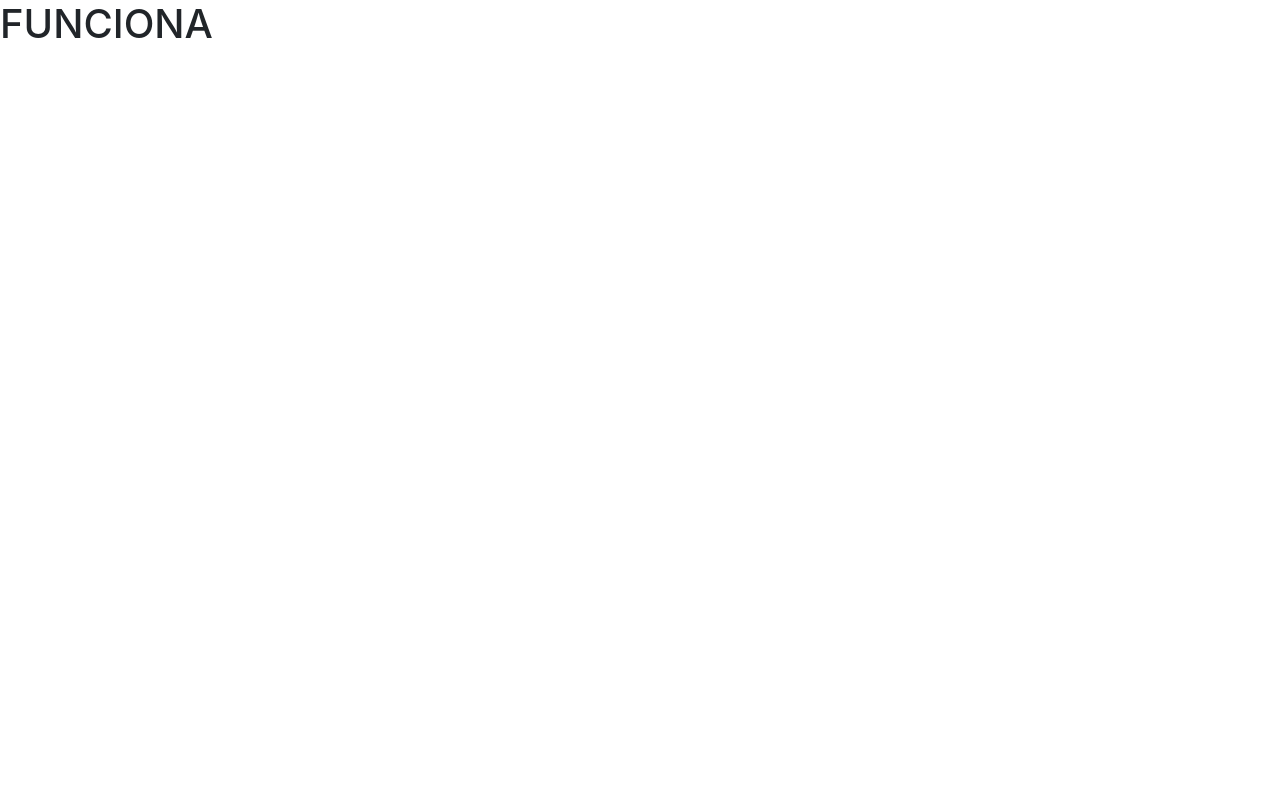
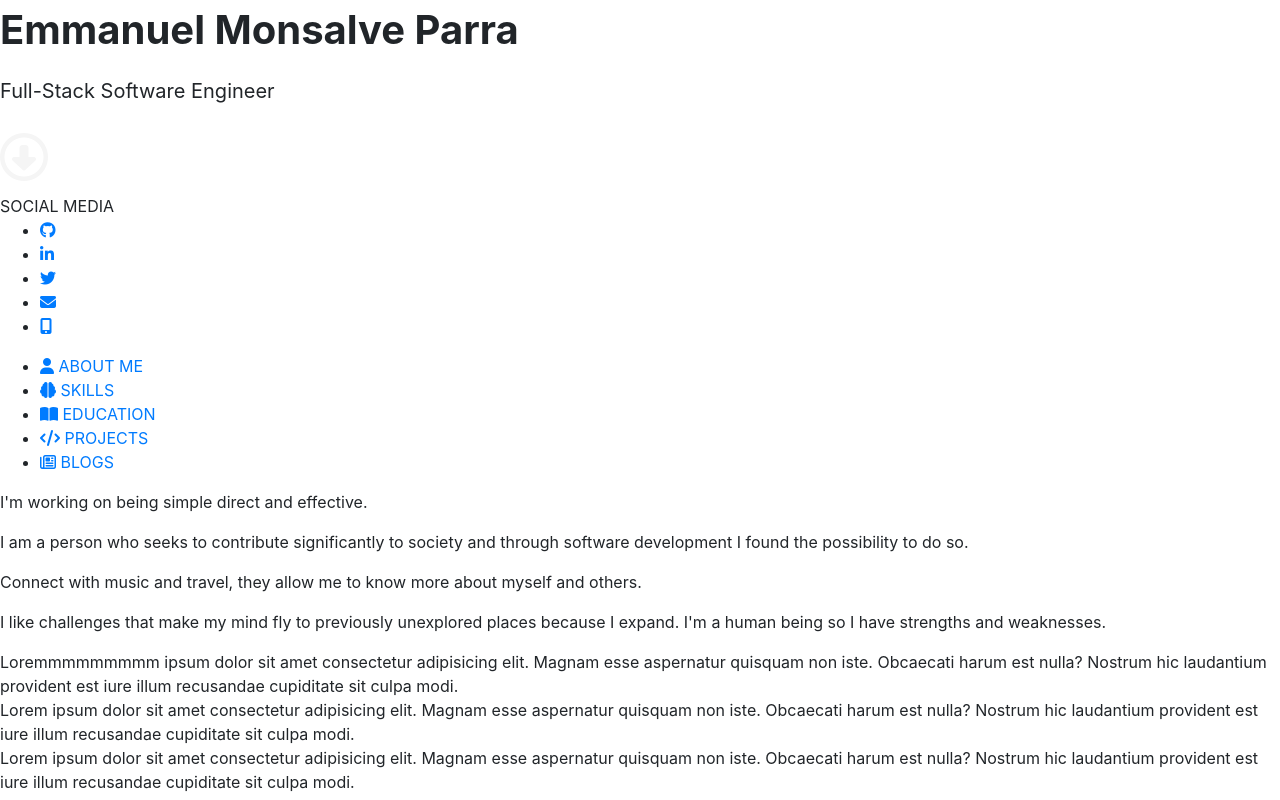
Before and after one commit to MachinEmmus/Examples-CV, a website: page public/views/index.html in a window 1280 px wide. Drawn offline with nearby package versions, Linux system fonts and the light colour scheme.

Commit message:
Add Structure and Style of the web siti

```diff
--- /dev/null
+++ b/public/css/aboutme.css
@@ -0,0 +1,7 @@
+.item_about_me .description{
+    display: none;
+}
+
+.description p{
+    padding-bottom: 10px;
+}
--- /dev/null
+++ b/public/css/commons.css
@@ -0,0 +1,189 @@
+@import url('https://fonts.googleapis.com/css?family=Roboto&display=swap');
+
+* {
+    margin: 0;
+    padding: 0;
+    list-style: none;
+    text-decoration: none;
+    box-sizing: border-box;
+    font-family: 'Roboto', sans-serif;
+    line-height: 1;
+}
+
+.wrapper{display: flex;
+    height: 95vh;
+    margin: 10px;
+}
+
+.wrapper .top_navbar{
+    width: 90%;
+    width: calc(100% - 20px);
+    height: 60px;
+    display: flex;
+    position: absolute;
+}
+
+.wrapper .top_navbar .hambuerger{
+    width: 70px;
+    height: 100%;
+    background: #24292e;
+    padding: 15px 17px;
+    border-top-left-radius: 20px;
+    cursor: pointer;
+}
+
+.wrapper .top_navbar .hambuerger div{
+    width: 35px;
+    height: 4px;
+    background: whitesmoke;
+    margin: 5px 0;
+    border-radius: 5px;
+}
+
+.wrapper .top_navbar .top_menu{
+    width: 90%;
+    width: calc(100% - 70px);
+    background: whitesmoke;
+    border-top-right-radius: 20px;
+    display: flex;
+    justify-content: space-between;
+    align-items: center;
+    padding: 0 20px;
+    box-shadow: 0 1px 1px rgba(0, 0, 0, 0.1);
+}
+
+.wrapper .top_navbar .top_menu .logo{
+    color: #24292e
+    font-size: 20px;
+    font-weight: 700;
+    letter-spacing: 3px;
+}
+
+.wrapper .top_navbar .top_menu ul{
+    display: flex;
+}
+
+.wrapper .top_navbar .top_menu ul li a{
+    display: block;
+    margin: 0 10px;
+    width: 35px;
+    height: 35px;
+    line-height: 35px;
+    border: 1px solid #24292e;
+    text-align: center;
+    border-radius: 50%;
+    color:  #24292e;
+}
+
+.wrapper .top_navbar .top_menu ul li a:hover{
+    background: #24292e;
+    color: whitesmoke;
+}
+
+.wrapper .sidebar{
+    position: relative;
+    top: 60px;
+    background:  #24292e;
+    width: 200px;
+    height: 90%;
+    height: calc(100% - 80px);
+    border-bottom-left-radius: 20px;
+    transition: all 0.3s ease;
+}
+
+.wrapper .sidebar ul li a{
+    display: block;
+    padding: 20px;
+    margin-bottom: 1px;
+    color: whitesmoke;
+    white-space: nowrap;
+}
+
+.wrapper .sidebar ul li a::before{
+    content: "";
+    position: absolute;
+    top: 0;
+    left: 0;
+    width: 3px;
+    height: 100%;
+    background: whitesmoke;
+    display: none;
+}
+
+.wrapper .sidebar ul li a span.icon{
+    margin-right: 10px;
+    display: inline-block;
+}
+
+.wrapper .sidebar ul li a span.title{
+    display: inline-block;
+}
+
+.wrapper .sidebar ul li a:hover,
+.wrapper .sidebar ul li a.active{
+    background: whitesmoke;
+    color: #24292e;
+}
+
+.wrapper .sidebar ul li a:hover::before,
+.wrapper .sidebar ul li a.active::before{
+    display: block;
+}
+
+.wrapper .main_container{
+    width: calc(100% - 200px);
+    margin-top: 70px;
+    padding: 15px;
+    transition: all 0.3s ease;
+}
+
+.wrapper.collapse .sidebar{
+    width: 70px;
+}
+
+.wrapper.collapse .sidebar ul li a{
+    text-align: center;
+}
+
+.wrapper.collapse .sidebar ul li a span.icon{
+    margin: 0;
+}
+
+.wrapper.collapse .sidebar ul li a span.title{
+    display: none;
+}
+
+.wrapper.collapse .main_container{
+    width: calc(100% - 70px);
+    margin-left: 70px;
+}
+
+.wrapper .main_container .item_about_me,
+.wrapper .main_container .item_skills,
+.wrapper .main_container .item_education,
+.wrapper .main_container .item_projects,
+.wrapper .main_container .item_blog{
+    margin-bottom: 10px;
+    padding: 15px;
+    font-size: 14px;
+    line-height: 20px;
+}
+
+.wrapper .main_container .item_about_me{
+    display: flex;
+    justify-content: center;
+    align-items: center;
+    text-align: center;
+    background: #ffffff;
+}
+
+.wrapper .main_container .item_about_me .description{
+    text-align: center;
+    font-size: 22px;
+}
+
+.wrapper .main_container .item_education,
+.wrapper .main_container .item_projects,
+.wrapper .main_container .item_blog{
+    display: none;
+}
--- /dev/null
+++ b/public/css/header.css
@@ -0,0 +1,51 @@
+header{
+    display: flex;
+    flex-direction: column;
+    align-items: center;
+    justify-content: center;
+    height: 100vh;
+    width: 100vw;
+    background-color: #24292e;
+    color: whitesmoke;
+}
+
+header div{
+    display: flex;
+    align-items: center;
+    justify-content: center;
+    width: 15%;
+    height: 30%;
+}
+
+header div img{
+    width: 100%;
+    border: 1px #dddddd solid;
+    border-radius: 100%;
+}
+
+.Name{
+    display: flex;
+    flex-direction: column;
+    margin: 0;
+    padding: 0;
+    width: 85%;
+}
+
+.Name p{
+    margin: 0;
+    padding: 0;
+}
+
+#arrow{cursor: pointer;}
+
+#arrow:hover{
+    animation: zoom 1.5s infinite;
+    -moz-animation: zoom 1.5s infinite;      /* Firefox */
+    -webkit-animation: zoom 1.5s infinite;   /* Chrome - Safari */
+}
+
+@keyframes zoom{
+    0% {transform: scale(1);}
+    50% {transform: scale(1.3);}
+    100% {transform: scale(1);}
+}
--- a/public/views/index.html
+++ b/public/views/index.html
@@ -1,26 +1,133 @@
 <!DOCTYPE html>
 <html lang="en">
-
 <head>
     <meta charset="UTF-8">
     <meta name="viewport" content="width=device-width, initial-scale=1.0">
-    <title>YEISON CV</title>
-
-    <!-- CSS -->
+    <script src="https://ajax.googleapis.com/ajax/libs/jquery/3.4.1/jquery.min.js"></script>
+    <script src="https://kit.fontawesome.com/a4f400926c.js" crossorigin="anonymous"></script>
+    <script src="scripts/navbar.js"></script>
+    <link href='https://fonts.googleapis.com/css?family=Montserrat' rel='stylesheet'>
+	<!-- CSS -->
     <!-- load bootstrap and our own personal stylesheet -->
     <link rel="stylesheet" href="https://stackpath.bootstrapcdn.com/bootstrap/4.4.1/css/bootstrap.min.css" integrity="sha384-Vkoo8x4CGsO3+Hhxv8T/Q5PaXtkKtu6ug5TOeNV6gBiFeWPGFN9MuhOf23Q9Ifjh" crossorigin="anonymous">
     <script src="https://code.jquery.com/jquery-3.4.1.slim.min.js" integrity="sha384-J6qa4849blE2+poT4WnyKhv5vZF5SrPo0iEjwBvKU7imGFAV0wwj1yYfoRSJoZ+n" crossorigin="anonymous"></script>
     <script src="https://stackpath.bootstrapcdn.com/bootstrap/4.4.1/js/bootstrap.min.js" integrity="sha384-wfSDF2E50Y2D1uUdj0O3uMBJnjuUD4Ih7YwaYd1iqfktj0Uod8GCExl3Og8ifwB6" crossorigin="anonymous"></script>
-
     <script src="https://cdn.jsdelivr.net/npm/popper.js@1.16.0/dist/umd/popper.min.js" integrity="sha384-Q6E9RHvbIyZFJoft+2mJbHaEWldlvI9IOYy5n3zV9zzTtmI3UksdQRVvoxMfooAo" crossorigin="anonymous"></script>
-
-    <link rel="stylesheet" src="css/style.css">
-
+    <link rel="stylesheet" src="../css/style.css">
+	<link rel="stylesheet" src="../css/aboutme.css">
+    <link rel="stylesheet" src="../css/skills.css">
+    <link rel="stylesheet" src="../css/header.css">
+    <link rel="stylesheet" src="../css/commons.css">
+    <title>Cv Emmus</title>
 </head>
-
 <body>
-    <h1> FUNCIONA</h1>
-
+    <header>
+        <div>
+            <!--img src="./images/picture.jpeg" data-height-percentage="54"/-->
+        </div>
+        <div class="Name">
+           <p style="font-size: 40px;"><strong>Emmanuel Monsalve Parra</strong></p>
+           <P style="font-size: 20px;">Full-Stack Software Engineer</P>
+        </div>
+        <span style="font-size: 3em; color: whitesmoke;">
+            <i class="far fa-arrow-alt-circle-down" id="arrow"></i>
+        </span>
+    </header>
+    <div class="wrapper">
+        <div class="top_navbar">
+            <div class="hambuerger">
+                <div></div>
+                <div></div>
+                <div></div>
+            </div>
+            <div class="top_menu">
+                <div class="logo">SOCIAL MEDIA</div>
+                <ul>
+                    <li><a href="https://github.com/OscarDRT" target="blanck"><i class="fab fa-github"></i></a></li>
+                    <li><a href="https://www.linkedin.com/in/oscar-ria%C3%B1o-tapias/" target="blanck"><i class="fab fa-linkedin-in"></i></a></li>
+                    <li><a href="https://twitter.com/Oscar__RT" target="blanck"><i class="fab fa-twitter"></i></a></li>
+                    <li><a href="mailito:oscarnetworkingpro@gmail.com" target="blanck"><i class="fas fa-envelope"></i></a></li>
+                    <li><a href="https://api.whatsapp.com/send?phone=573023500627" target="blanck"><i class="fas fa-mobile-alt"></i></a></li>
+                </ul>
+            </div>
+        </div>
+        <div class="sidebar">
+            <ul>
+                <li><a href="#"  class="active">
+                    <span class="icon">
+                        <i class="fas fa-user"></i>
+                    </span>
+                    <span class="title">ABOUT ME</span>
+                </a></li>
+                <li><a href="#">
+                    <span class="icon">
+                        <i class="fas fa-brain"></i>
+                    </span>
+                    <span class="title">SKILLS</span>
+                </a></li>
+                <li><a href="#">
+                    <span class="icon">
+                        <i class="fas fa-book-open"></i>
+                    </span>
+                    <span class="title">EDUCATION</span>
+                </a></li>
+                <li><a href="#"><span class="icon">
+                    <i class="fas fa-code"></i>
+                </span>
+                    <span class="title">PROJECTS</span>
+                </a></li>
+                <li><a href="#"><span class="icon">
+                    <i class="far fa-newspaper"></i>
+                </span>
+                    <span class="title">BLOGS</span>
+                </a></li>
+            </ul>
+        </div>
+        <div class="main_container">
+            <div class="item_about_me">
+                <div class="description">
+                    <p>
+                        I'm working on being simple direct and effective.
+                    </p>
+                    <p>
+                        I am a person who seeks to contribute significantly to society and
+                        through software development I found the possibility to do so.
+                    </p>
+                    <p>
+                        Connect with music and travel, they allow me to know more about myself and others.
+                    </p>
+                    <p>
+                        I like challenges that make my mind fly to previously unexplored places because I expand.
+                        I'm a human being so I have strengths and weaknesses.
+                    </p>
+                </div>
+            </div>
+            <div class="item_skills">
+                <div class="circular-progress c"></div>
+                <div class="circular-progress python"></div>
+                <div class="circular-progress MySQL"></div>
+                <div class="circular-progress html"></div>
+                <div class="circular-progress css"></div>
+                <div class="circular-progress js"></div>
+              </div>
+            <div class="item_education">
+                Loremmmmmmmmm ipsum dolor sit amet consectetur adipisicing elit.
+                Magnam esse aspernatur quisquam non iste.
+                Obcaecati harum est nulla? Nostrum hic laudantium provident
+                est iure illum recusandae cupiditate sit culpa modi.
+            </div>
+            <div class="item_projects">
+                Lorem ipsum dolor sit amet consectetur adipisicing elit.
+                Magnam esse aspernatur quisquam non iste.
+                Obcaecati harum est nulla? Nostrum hic laudantium provident
+                est iure illum recusandae cupiditate sit culpa modi.
+            </div>
+            <div class="item_blog">
+                Lorem ipsum dolor sit amet consectetur adipisicing elit.
+                Magnam esse aspernatur quisquam non iste.
+                Obcaecati harum est nulla? Nostrum hic laudantium provident
+                est iure illum recusandae cupiditate sit culpa modi.
+            </div>
+    </div>
 </body>
-
 </html>
```
Also changed, not shown: public/css/skills.css (added, +109 -0 lines).
